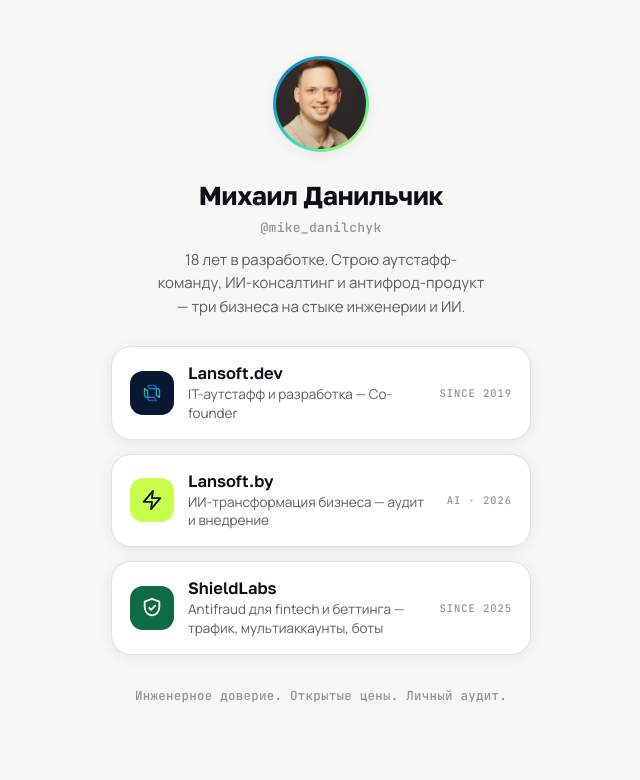
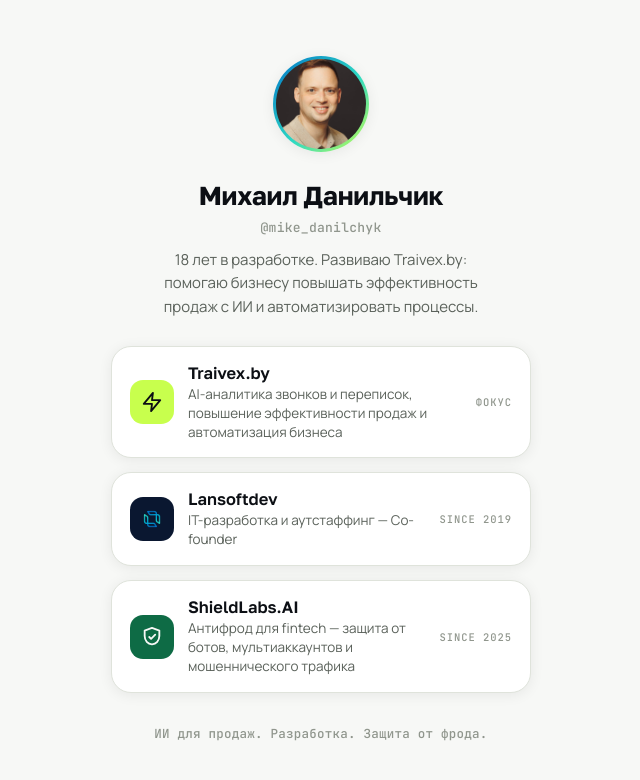
Before and after one commit to mdanilchyk/mdanilchyk.github.io, a plain HTML site: page index.html in a window 1280 px wide. Shown: the whole page, without its empty margins (319-959 px from the left). Drawn offline with Linux system fonts and the light colour scheme.

Commit message:
Prioritize Traivex and update business positioning

```diff
--- a/index.html
+++ b/index.html
@@ -4,7 +4,7 @@
 <meta charset="utf-8">
 <meta name="viewport" content="width=device-width, initial-scale=1">
 <title>Михаил Данильчик</title>
-<meta name="description" content="Co-founder Lansoft.dev · Lansoft.by · ShieldLabs">
+<meta name="description" content="Михаил Данильчик · Traivex.by — AI-аналитика звонков и переписок, эффективность продаж и автоматизация бизнеса · Lansoftdev — IT-разработка и аутстаффинг · ShieldLabs.AI — антифрод для fintech">
 <link rel="preconnect" href="https://fonts.googleapis.com">
 <link rel="preconnect" href="https://fonts.gstatic.com" crossorigin>
 <link rel="stylesheet" href="https://fonts.googleapis.com/css2?family=Golos+Text:wght@500;600;700;800&family=Manrope:wght@400;500;600;700&family=JetBrains+Mono:wght@500&display=swap">
@@ -194,32 +194,32 @@
   <div class="identity">
     <h1>Михаил Данильчик</h1>
     <div class="handle">@mike_danilchyk</div>
-    <p class="tagline">18 лет в разработке. Строю аутстафф-команду, ИИ-консалтинг и антифрод-продукт — три бизнеса на стыке инженерии и ИИ.</p>
+    <p class="tagline">18 лет в разработке. Развиваю Traivex.by: помогаю бизнесу повышать эффективность продаж с ИИ и автоматизировать процессы.</p>
   </div>
 
   <div class="links">
-    <a class="card" href="https://lansoft.dev" target="_blank" rel="noopener">
-      <div class="mark dev">
-        <img src="logo-mark.png" alt="" />
-      </div>
-      <div class="card-body">
-        <div class="card-title">Lansoft.dev</div>
-        <div class="card-sub">IT-аутстафф и разработка — Co-founder</div>
-      </div>
-      <span class="eyebrow">Since 2019</span>
-    </a>
-
-    <a class="card" href="https://lansoft.by" target="_blank" rel="noopener">
+    <a class="card" href="https://traivex.by" target="_blank" rel="noopener">
       <div class="mark by">
         <svg viewBox="0 0 24 24" fill="none" stroke="#0C0F14" stroke-width="2" stroke-linecap="round" stroke-linejoin="round">
           <polygon points="13 2 3 14 12 14 11 22 21 10 12 10 13 2"></polygon>
         </svg>
       </div>
       <div class="card-body">
-        <div class="card-title">Lansoft.by</div>
-        <div class="card-sub">ИИ-трансформация бизнеса — аудит и внедрение</div>
+        <div class="card-title">Traivex.by</div>
+        <div class="card-sub">AI-аналитика звонков и переписок, повышение эффективности продаж и автоматизация бизнеса</div>
       </div>
-      <span class="eyebrow">AI · 2026</span>
+      <span class="eyebrow">Фокус</span>
+    </a>
+
+    <a class="card" href="https://lansoft.dev" target="_blank" rel="noopener">
+      <div class="mark dev">
+        <img src="logo-mark.png" alt="" />
+      </div>
+      <div class="card-body">
+        <div class="card-title">Lansoftdev</div>
+        <div class="card-sub">IT-разработка и аутстаффинг — Co-founder</div>
+      </div>
+      <span class="eyebrow">Since 2019</span>
     </a>
 
     <a class="card" href="https://shieldlabs.ai" target="_blank" rel="noopener">
@@ -230,14 +230,14 @@
         </svg>
       </div>
       <div class="card-body">
-        <div class="card-title">ShieldLabs</div>
-        <div class="card-sub">Antifraud для fintech и беттинга — трафик, мультиаккаунты, боты</div>
+        <div class="card-title">ShieldLabs.AI</div>
+        <div class="card-sub">Антифрод для fintech — защита от ботов, мультиаккаунтов и мошеннического трафика</div>
       </div>
       <span class="eyebrow">Since 2025</span>
     </a>
   </div>
 
-  <footer>Инженерное доверие. Открытые цены. Личный аудит.</footer>
+  <footer>ИИ для продаж. Разработка. Защита от фрода.</footer>
 </div>
 
 </body>
```
